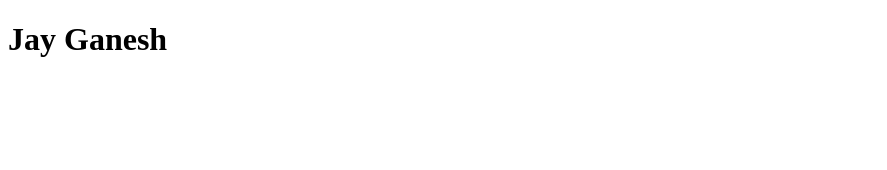
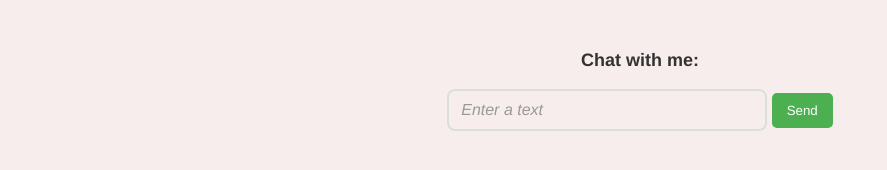
Before and after one commit to rampatil119/Chatbot, a website: page Chatbot/index.html in a window 1280 px wide. Shown: the whole page, without its empty margins (0-887 px from the left). Drawn offline with Linux system fonts and the light colour scheme.

Commit message:
Add chatbot and button

```diff
--- a/Chatbot/index.html
+++ b/Chatbot/index.html
@@ -1,15 +1,28 @@
 <!DOCTYPE html>
 <html lang="en">
+
 <head>
   <meta charset="UTF-8">
   <meta name="viewport" content="width=device-width, initial-scale=1.0">
   <title>Chatbot</title>
-  <link rel="stylesheet" href="style.css">
+  <link rel="stylesheet" href="./src/style.css">
 </head>
+
 <body>
-  <h1>Jay Ganesh</h1>
+  <div class="container">
+    <div class="main">
+      <label for="input">Chat with me:</label>
+      <input id="input" type="text" placeholder="Enter a text" aria-label="Chatbot input">
+      <button id="sendButton">Send</button>
+    </div>
+  </div>
 
+<!--Display chatboat response-->
 
+ <div id="chatbotResponse" class="chatboat-response">
+
+ </div>
   <script src="./src/main.js"></script>
 </body>
+
 </html>
--- a/Chatbot/src/main.js
+++ b/Chatbot/src/main.js
@@ -1 +1,37 @@
-console.log("hello ram ")
+const input = document.getElementById('input');
+const Button = document.getElementById('sendButton');
+const chatbotResponse = document.getElementById('chatbotResponse');
+
+// Function to handle the user's input and display the response
+function handleUserInput() {
+    const inputText = input.value.trim();
+
+    // Check if the input is empty
+    if (inputText === '') {
+        alert("Please enter a valid message");
+        return;
+    }
+
+
+    chatbotResponse.innerHTML += "You: " + inputText + "<br>";
+
+
+    const chatbotReply = "Chatbot: I see you're talking about '" + inputText + "'. Let me help you!";
+
+
+    chatbotResponse.innerHTML += chatbotReply + "<br>";
+
+
+    input.value = '';
+}
+
+
+Button.addEventListener('click', handleUserInput);
+
+
+input.addEventListener('keydown', function(event) {
+    if (event.key === 'Enter') {
+        event.preventDefault();
+        handleUserInput();
+    }
+});
--- a/Chatbot/src/style.css
+++ b/Chatbot/src/style.css
@@ -0,0 +1,61 @@
+*{
+    padding: 0;
+    margin: 0;
+    font-family:'Helvetica', sans-serif;
+    box-sizing: border-box;
+    background-color: #f8eded;
+
+
+}
+.container{
+    width: 100%;
+    max-width: 400px;
+    margin: 50px auto;
+    text-align: center;
+}
+.main{
+    margin-bottom: 20px;
+}
+#sendButton{
+    padding: 10px 15px;
+    margin-top: 10px;
+    background-color: #4CAF50;
+    color: white;
+    border: none;
+    cursor: pointer;
+    border-radius: 5px;
+}
+#chatbotResponse{
+    margin-top: 20px;
+
+}
+#input{
+    width: 80%;
+    padding: 10px 12px;
+    margin-top: 10px;
+    transition: border-color 0.3s ease;
+    border-radius: 8px;
+    font-size: 16px;
+    border: 2px solid #ddd;
+
+}
+#input:focus{
+    outline: none;
+    border-color: #4CAF50;
+    box-shadow:0 0 8px rgba(76, 175, 80, 0.3);
+}
+label{
+    font-size: 18px;
+    font-weight: bold;
+    display: block;
+    margin-bottom: 8px;
+    color: #333;
+    padding: 0 5px;
+}
+input::placeholder,
+textarea::placeholder {
+    color: #999;
+    font-size: 16px;
+    font-style: italic;
+    opacity: 1;
+}
```
